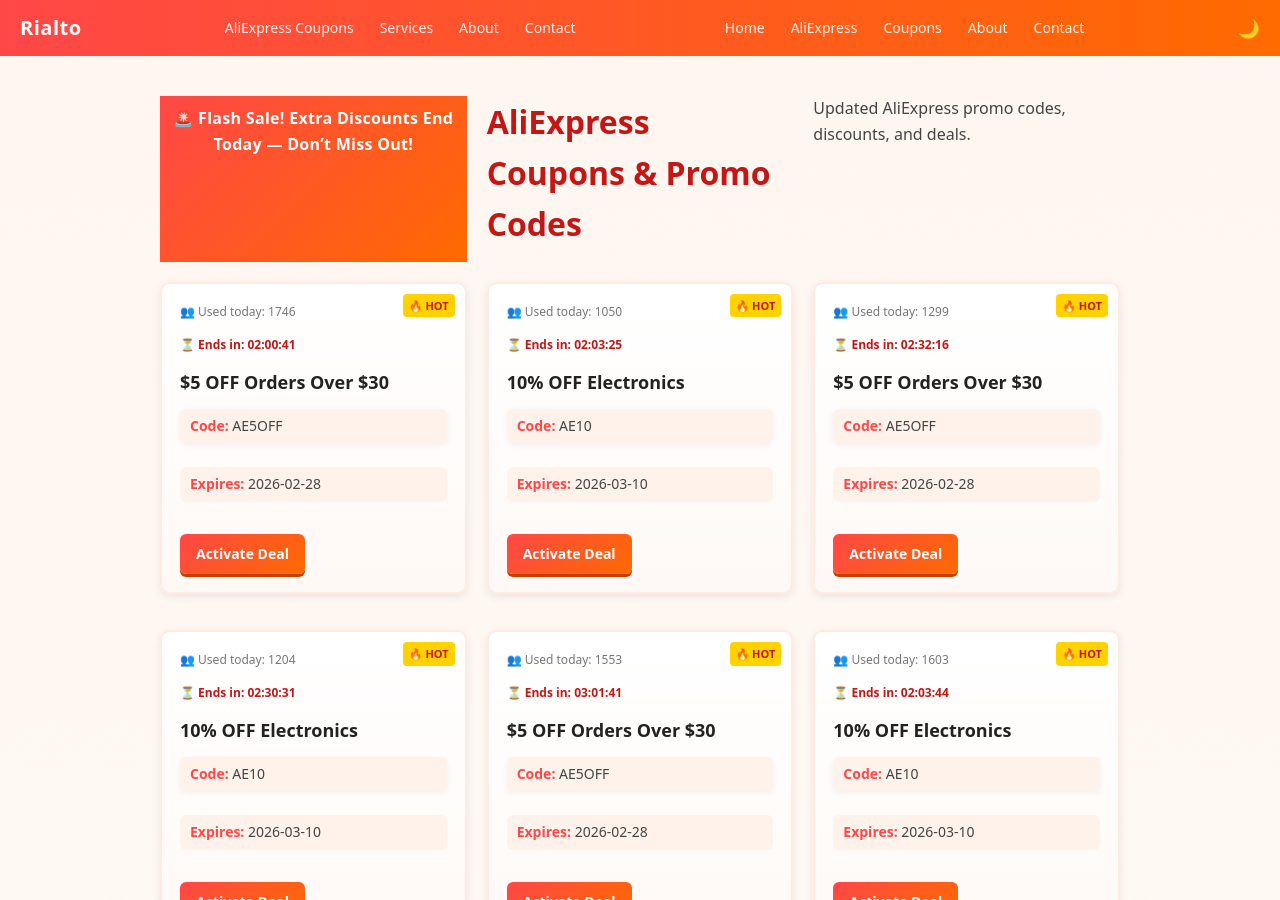
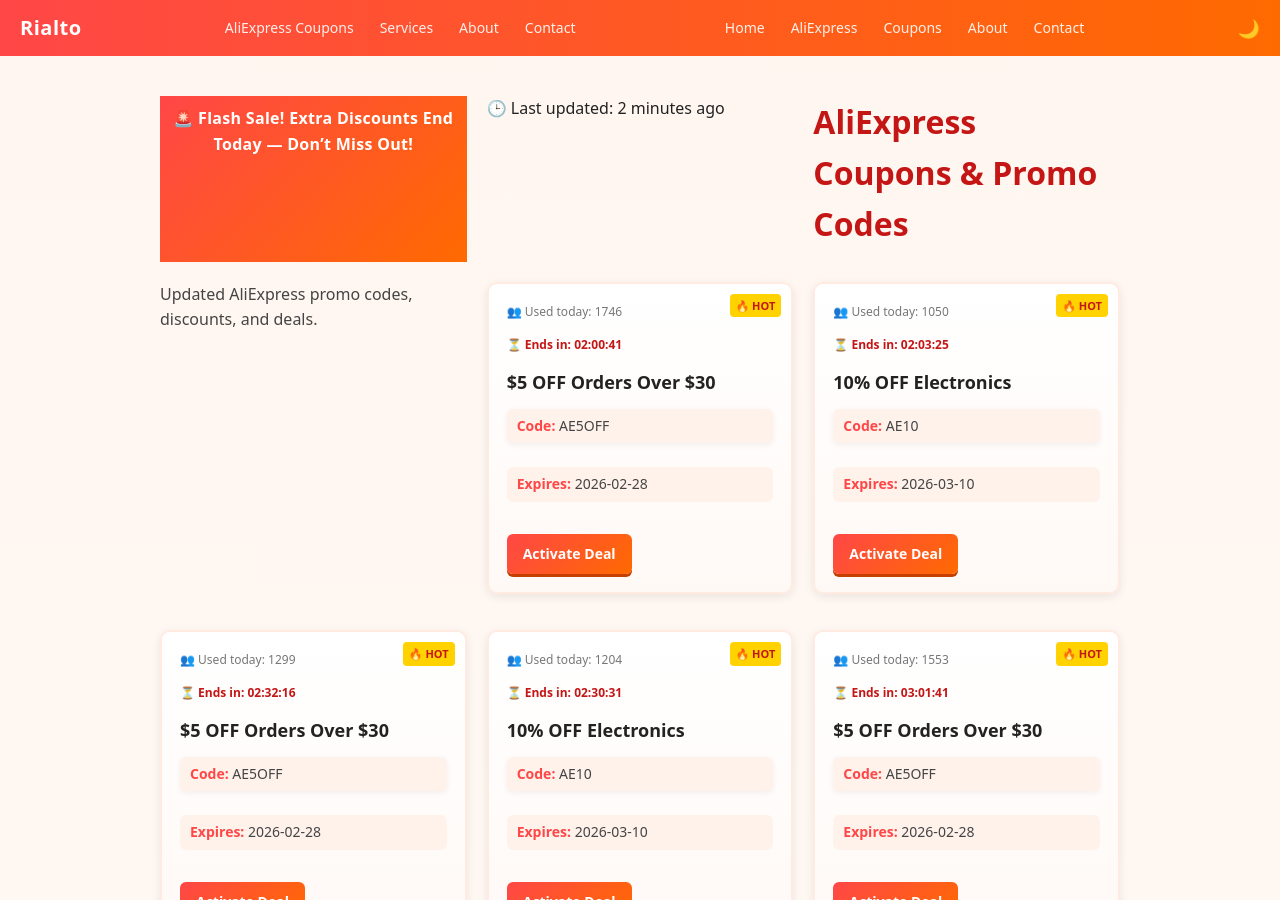
Before and after one commit to StewartArbor/rialto, a Jekyll site: the page built from en/aliexpress.html, in a window 1280 px wide and 900 px high. Built offline with Jekyll 4.4.1, drawn with Linux system fonts in a browser that asks for light colours.

Commit message:
Update aliexpress.html

```diff
--- a/en/aliexpress.html
+++ b/en/aliexpress.html
@@ -5,6 +5,11 @@
 <div class="flash-banner">
   🚨 Flash Sale! Extra Discounts End Today — Don’t Miss Out!
 </div>
+
+<div class="last-updated">
+  🕒 Last updated: <span id="update-time">2 minutes ago</span>
+</div>
+
 
 
 <h1>AliExpress Coupons & Promo Codes</h1>
```
